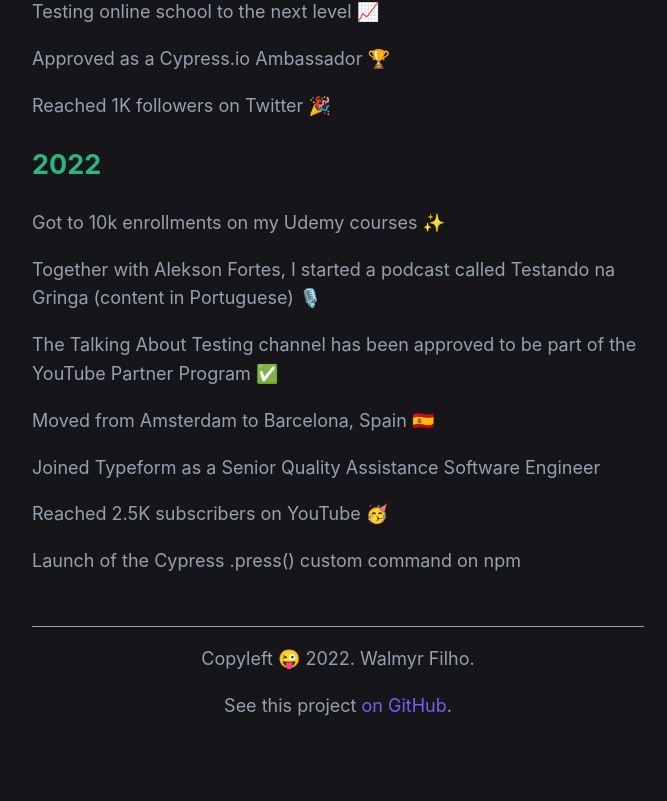
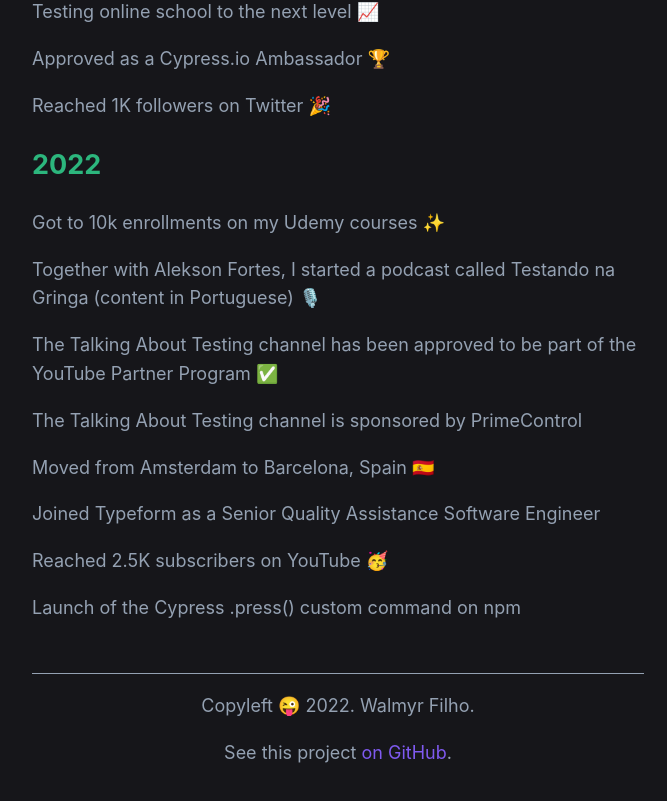
Before and after one commit to wlsf82/walmyr-nextjs, a Next.js app: page / in a window 1280 px wide. Shown: the part 2723-3524 px from the top of the page, without its empty margins (302-969 px from the left). Built offline with nearby package versions, Linux system fonts and the light colour scheme.

Commit message:
Add YouTube channel sponsorship on 2022 timeline

```diff
--- a/components/timeline.js
+++ b/components/timeline.js
@@ -98,6 +98,7 @@
       'Got to 10k enrollments on my Udemy courses ✨',
       'Together with Alekson Fortes, I started a podcast called Testando na Gringa (content in Portuguese) 🎙️',
       'The Talking About Testing channel has been approved to be part of the YouTube Partner Program ✅',
+      'The Talking About Testing channel is sponsored by PrimeControl',
       'Moved from Amsterdam to Barcelona, Spain 🇪🇸',
       'Joined Typeform as a Senior Quality Assistance Software Engineer',
       'Reached 2.5K subscribers on YouTube 🥳',
```
